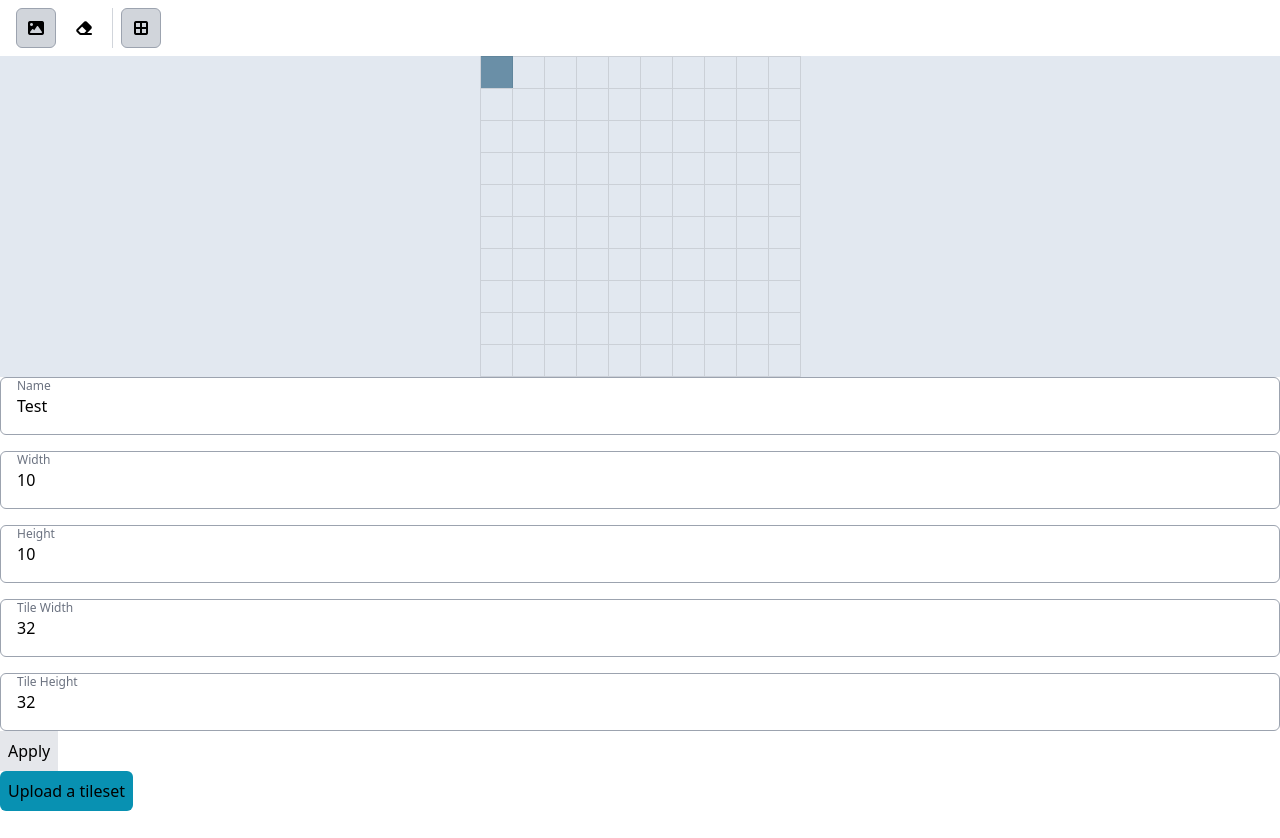
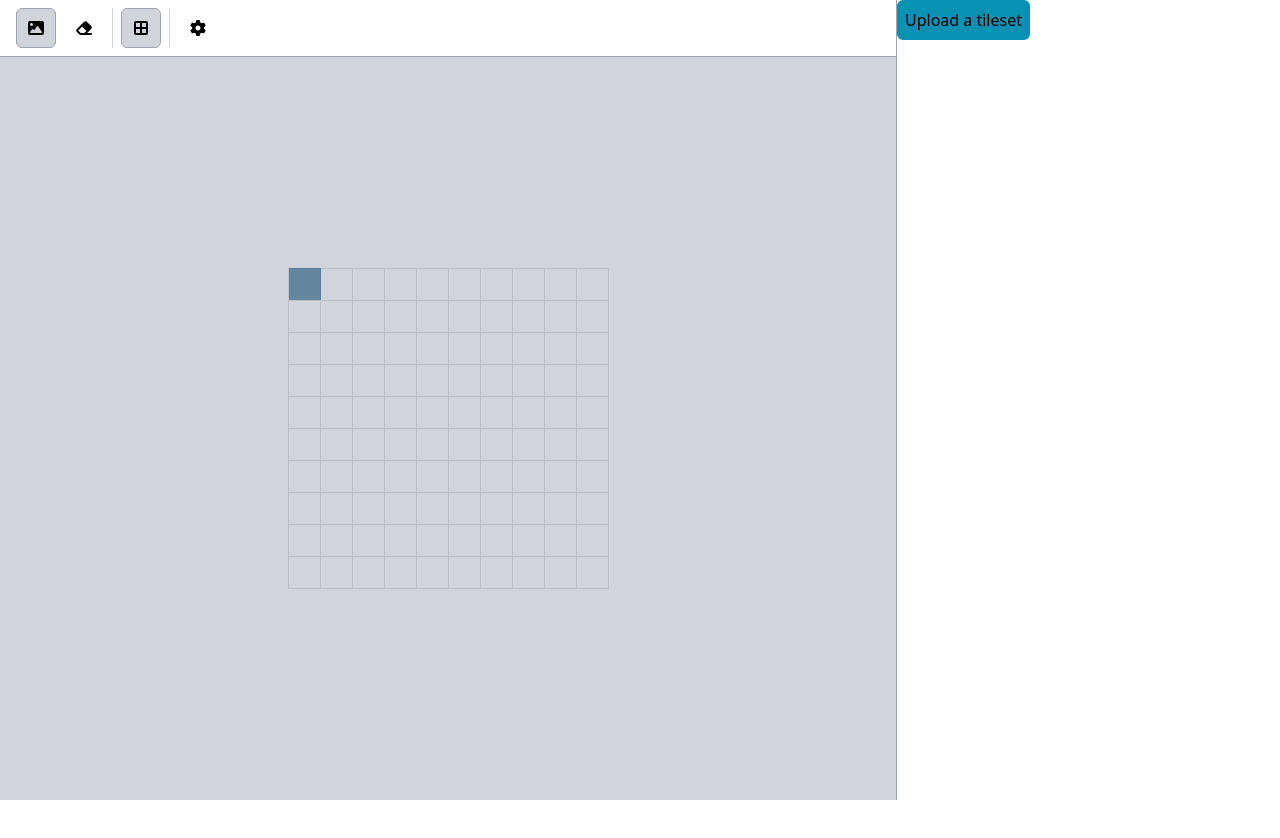
Before and after one commit to dylanclaywell/tile-titan-deprecated, a React (Vite) app: page / in a window 1280 px wide. After the commit the page ends 800 px from the top, so only its background shows below. Built offline with nearby package versions, Linux system fonts and the light colour scheme.

Commit message:
Added better styles for the different screen views

```diff
--- a/index.html
+++ b/index.html
@@ -12,7 +12,7 @@
     ></script>
   </head>
   <body>
-    <div id="root"></div>
+    <div id="root" class="flex max-h-screen max-w-screen divide-x"></div>
     <script type="module" src="/src/main.tsx"></script>
   </body>
 </html>
--- a/src/App.tsx
+++ b/src/App.tsx
@@ -1,6 +1,6 @@
 import React from 'react'
 
-import TilesetViewer from './components/TilesetViewer'
+import { TilesetView } from './components/TilesetView'
 import { TilemapEditorView } from './components/TilemapEditorView'
 import { ToolProvider } from './contexts/ToolContext'
 
@@ -8,7 +8,7 @@ function App() {
   return (
     <ToolProvider>
       <TilemapEditorView />
-      <TilesetViewer />
+      <TilesetView />
     </ToolProvider>
   )
 }
--- a/src/components/TextField.tsx
+++ b/src/components/TextField.tsx
@@ -22,7 +22,7 @@ export default function TextField({
     <div className="flex flex-col">
       <label
         className={clsx(
-          'relative inline-block rounded-md p-4 border-gray-400 border-solid border',
+          'relative inline-block rounded-md p-4 border-gray-400 border-solid border cursor-text',
           {
             ['border-red-500']: hasError,
           }
--- a/src/components/TilemapEditor.tsx
+++ b/src/components/TilemapEditor.tsx
@@ -71,7 +71,7 @@ export function TilemapEditor({ tilemap }: Props) {
   return (
     <div
       id="tilemap-editor"
-      className="items-center flex justify-center bg-slate-200 relative"
+      className="items-center flex justify-center bg-gray-300 relative h-[calc(100%-3.5rem-1px)]"
     >
       <div
         ref={(el) => setRef(el)}
@@ -103,7 +103,7 @@ export function TilemapEditor({ tilemap }: Props) {
                   height: tilemap.tileHeight,
                 }}
               >
-                <img className="pointer-events-none outline-none" />
+                <img className="pointer-events-none outline-none select-none" />
               </div>
             )
           })
--- /dev/null
+++ b/src/components/TilemapEditorSettings.tsx
@@ -0,0 +1,135 @@
+import React, { useState } from 'react'
+import z from 'zod'
+
+import TextField from './TextField'
+import { Tilemap, TilemapType } from '../types/tilemap'
+import { generateMap } from '../utils/generateMap'
+
+const FormElement = z.instanceof(HTMLFormElement)
+const FormData = z.object({
+  name: z.instanceof(HTMLInputElement),
+  width: z.instanceof(HTMLInputElement),
+  height: z.instanceof(HTMLInputElement),
+  tileWidth: z.instanceof(HTMLInputElement),
+  tileHeight: z.instanceof(HTMLInputElement),
+})
+
+export interface Props {
+  isOpen: boolean
+  updateTilemap: (tilemap: TilemapType) => void
+  tilemap: TilemapType
+  onClose: () => void
+}
+
+export function TilemapEditorSettings({
+  isOpen,
+  updateTilemap,
+  tilemap,
+  onClose,
+}: Props) {
+  const [errors, setErrors] = useState<z.ZodIssue[]>()
+
+  function hasError(name: string) {
+    return errors?.some((error) => error.path.includes(name)) ?? false
+  }
+
+  function getErrorText(name: string) {
+    const error = errors?.find((error) => error.path.includes(name))
+    return error?.message ?? ''
+  }
+
+  if (!isOpen) return null
+
+  function onSubmit(e: React.FormEvent<HTMLFormElement>) {
+    e.preventDefault()
+
+    try {
+      const form = FormElement.parse(e.target)
+      const formData = FormData.parse(form)
+      const newTilemap = Tilemap.omit({ data: true }).parse({
+        name: formData.name.value,
+        width: Number(formData.width.value),
+        height: Number(formData.height.value),
+        tileWidth: Number(formData.tileWidth.value),
+        tileHeight: Number(formData.tileHeight.value),
+      })
+
+      updateTilemap({
+        ...newTilemap,
+        data: generateMap(
+          Number(formData.width.value),
+          Number(formData.height.value)
+        ),
+      })
+      setErrors([])
+    } catch (error) {
+      if (error instanceof z.ZodError) {
+        setErrors(error.errors)
+      }
+    }
+  }
+
+  return (
+    <>
+      <div className="absolute top-0 bottom-0 left-0 right-0 bg-gray-500 opacity-50 z-40" />
+      <form
+        className="absolute top-1/2 left-1/2 transform -translate-x-1/2 -translate-y-1/2 w-96 p-4 bg-white border border-gray-300 rounded-md shadow-md z-50"
+        onSubmit={onSubmit}
+      >
+        <div className="flex flex-col gap-4">
+          <TextField
+            label="Name"
+            hasError={hasError('name')}
+            hintText={getErrorText('name')}
+            inputProps={{ name: 'name', defaultValue: tilemap.name }}
+          />
+          <TextField
+            label="Width"
+            hasError={hasError('width')}
+            hintText={getErrorText('width')}
+            inputProps={{ name: 'width', defaultValue: tilemap.width }}
+          />
+          <TextField
+            label="Height"
+            hasError={hasError('height')}
+            hintText={getErrorText('height')}
+            inputProps={{
+              name: 'height',
+              defaultValue: tilemap.height,
+            }}
+          />
+          <TextField
+            label="Tile Width"
+            hasError={hasError('tileWidth')}
+            hintText={getErrorText('tileWidth')}
+            inputProps={{
+              name: 'tileWidth',
+              defaultValue: tilemap.tileWidth,
+            }}
+          />
+          <TextField
+            label="Tile Height"
+            hasError={hasError('tileHeight')}
+            hintText={getErrorText('tileHeight')}
+            inputProps={{
+              name: 'tileHeight',
+              defaultValue: tilemap.tileHeight,
+            }}
+          />
+        </div>
+        <div className="flex justify-end space-x-2 mt-2">
+          <button
+            type="button"
+            className="p-2 bg-gray-200 cursor-default rounded-md hover:bg-gray-300"
+            onClick={onClose}
+          >
+            Close
+          </button>
+          <button className="p-2 bg-gray-200 cursor-default rounded-md hover:bg-gray-300">
+            Apply
+          </button>
+        </div>
+      </form>
+    </>
+  )
+}
--- a/src/components/TilemapEditorView.tsx
+++ b/src/components/TilemapEditorView.tsx
@@ -1,28 +1,12 @@
-import React, { useContext } from 'react'
-import z from 'zod'
+import React from 'react'
 
-import TextField from './TextField'
-import { ToolContext } from '../contexts/ToolContext'
-import { TilemapEditorCursor } from './TilemapEditorCursor'
-import { Tilemap, TilemapType } from '../types/tilemap'
+import { TilemapType } from '../types/tilemap'
 import { TilemapEditor } from './TilemapEditor'
 import { Tools } from './Tools/Tools'
-
-const FormElement = z.instanceof(HTMLFormElement)
-const FormData = z.object({
-  name: z.instanceof(HTMLInputElement),
-  width: z.instanceof(HTMLInputElement),
-  height: z.instanceof(HTMLInputElement),
-  tileWidth: z.instanceof(HTMLInputElement),
-  tileHeight: z.instanceof(HTMLInputElement),
-})
-
-function generateMap(width: number, height: number) {
-  const rows = new Array(height).fill(0)
-  const columns = new Array(width).fill(0)
-
-  return rows.map(() => columns.map(() => 0))
-}
+import { ToolSection } from './Tools/ToolSection'
+import { Tool } from './Tools/Tool'
+import { TilemapEditorSettings } from './TilemapEditorSettings'
+import { generateMap } from '../utils/generateMap'
 
 const initialTilemap: TilemapType = {
   name: 'Test',
@@ -34,94 +18,38 @@ const initialTilemap: TilemapType = {
 }
 
 export function TilemapEditorView() {
+  const [showSettings, setShowSettings] = React.useState(false)
   const [tilemap, setTilemap] = React.useState<TilemapType>(initialTilemap)
-  const [errors, setErrors] = React.useState<z.ZodIssue[]>()
-
-  function hasError(name: string) {
-    return errors?.some((error) => error.path.includes(name)) ?? false
-  }
-
-  function getErrorText(name: string) {
-    const error = errors?.find((error) => error.path.includes(name))
-    return error?.message ?? ''
-  }
 
   return (
-    <div>
-      <Tools />
+    <div className="basis-[70vw] h-screen">
+      <Tools>
+        <ToolSection>
+          <Tool name="Tile" type="tile" icon="image" />
+          <Tool name="Erase" type="eraser" icon="eraser" />
+        </ToolSection>
+        <ToolSection>
+          <Tool name="Show Grid" type="grid" icon="border-all" />
+        </ToolSection>
+        <ToolSection>
+          <Tool
+            name="Tilemap Settings"
+            onClick={() => {
+              setShowSettings(true)
+            }}
+            icon="gear"
+          />
+        </ToolSection>
+      </Tools>
       <TilemapEditor tilemap={tilemap} />
-      <form
-        onSubmit={(e) => {
-          e.preventDefault()
-
-          try {
-            const form = FormElement.parse(e.target)
-            const formData = FormData.parse(form)
-            const newTilemap = Tilemap.omit({ data: true }).parse({
-              name: formData.name.value,
-              width: Number(formData.width.value),
-              height: Number(formData.height.value),
-              tileWidth: Number(formData.tileWidth.value),
-              tileHeight: Number(formData.tileHeight.value),
-            })
-
-            setTilemap({
-              ...newTilemap,
-              data: generateMap(
-                Number(formData.width.value),
-                Number(formData.height.value)
-              ),
-            })
-            setErrors([])
-          } catch (error) {
-            if (error instanceof z.ZodError) {
-              setErrors(error.errors)
-            }
-          }
+      <TilemapEditorSettings
+        isOpen={showSettings}
+        updateTilemap={setTilemap}
+        onClose={() => {
+          setShowSettings(false)
         }}
-      >
-        <div className="flex flex-col gap-4">
-          <TextField
-            label="Name"
-            hasError={hasError('name')}
-            hintText={getErrorText('name')}
-            inputProps={{ name: 'name', defaultValue: initialTilemap.name }}
-          />
-          <TextField
-            label="Width"
-            hasError={hasError('width')}
-            hintText={getErrorText('width')}
-            inputProps={{ name: 'width', defaultValue: initialTilemap.width }}
-          />
-          <TextField
-            label="Height"
-            hasError={hasError('height')}
-            hintText={getErrorText('height')}
-            inputProps={{ name: 'height', defaultValue: initialTilemap.height }}
-          />
-          <TextField
-            label="Tile Width"
-            hasError={hasError('tileWidth')}
-            hintText={getErrorText('tileWidth')}
-            inputProps={{
-              name: 'tileWidth',
-              defaultValue: initialTilemap.tileWidth,
-            }}
-          />
-          <TextField
-            label="Tile Height"
-            hasError={hasError('tileHeight')}
-            hintText={getErrorText('tileHeight')}
-            inputProps={{
-              name: 'tileHeight',
-              defaultValue: initialTilemap.tileHeight,
-            }}
-          />
-        </div>
-        <button className="p-2 bg-gray-200 cursor-default hover:bg-gray-300">
-          Apply
-        </button>
-      </form>
+        tilemap={tilemap}
+      />
     </div>
   )
 }
--- a/src/components/TilesetViewer.tsx
+++ b/src/components/TilesetView.tsx
@@ -4,7 +4,7 @@ import { TilesetUploader } from './TilesetUploader'
 import { TilesetType, getTilesets } from '../indexedDB/tileset'
 import { ToolContext } from '../contexts/ToolContext'
 
-export default function TilesetViewer() {
+export function TilesetView() {
   const [tilesets, setTilesets] = useState<TilesetType[]>([])
   const [imageIsLoaded, setImageIsLoaded] = useState(false)
   const [cursorRef, setCursorRef] = useState<HTMLDivElement | null>(null)
@@ -80,7 +80,7 @@ export default function TilesetViewer() {
     ) : null
 
   return (
-    <div>
+    <div className="overflow-scroll basis-[30vw] border-gray-400">
       {tilesets.map((tileset) => (
         <div key={tileset.id} className="relative">
           <img
--- a/src/components/Tools/Tool.tsx
+++ b/src/components/Tools/Tool.tsx
@@ -3,27 +3,36 @@ import clsx from 'clsx'
 
 import { ToolContext, ToolType } from '../../contexts/ToolContext'
 
-export interface Props {
-  type: ToolType
+type BaseProps = {
+  name: string
   icon: string
 }
 
-export function Tool({ type, icon }: Props) {
+export type Props =
+  | (BaseProps & {
+      type: ToolType
+    })
+  | (BaseProps & {
+      onClick: () => void
+    })
+
+export function Tool({ name, icon, ...rest }: Props) {
   const [toolState, { handleToolClick: setTool }] = useContext(ToolContext)
 
   return (
     <button
-      title="Delete"
+      title={name}
       className={clsx(
         'w-10 h-10 cursor-default hover:bg-gray-200 hover:border hover:border-gray-300 rounded-md',
         {
           'bg-gray-300 border border-gray-400':
-            toolState.tool.type === type ||
-            (type === 'grid' && toolState.showGrid),
+            'type' in rest &&
+            (toolState.tool.type === rest.type ||
+              (rest.type === 'grid' && toolState.showGrid)),
         }
       )}
       onClick={() => {
-        setTool(type)
+        'onClick' in rest ? rest.onClick() : setTool(rest.type)
       }}
     >
       <i className={`fa-solid fa-${icon}`}></i>
--- a/src/components/Tools/Tools.tsx
+++ b/src/components/Tools/Tools.tsx
@@ -1,17 +1,11 @@
 import React from 'react'
-import { Tool } from './Tool'
-import { ToolSection } from './ToolSection'
 
-export function Tools() {
+export interface Props {
+  children: React.ReactNode
+}
+
+export function Tools({ children }: Props) {
   return (
-    <div className="flex p-2 divide-x">
-      <ToolSection>
-        <Tool type="tile" icon="image" />
-        <Tool type="eraser" icon="eraser" />
-      </ToolSection>
-      <ToolSection>
-        <Tool type="grid" icon="border-all" />
-      </ToolSection>
-    </div>
+    <div className="flex p-2 divide-x border-b border-gray-400">{children}</div>
   )
 }
--- /dev/null
+++ b/src/utils/generateMap.ts
@@ -0,0 +1,6 @@
+export function generateMap(width: number, height: number) {
+  const rows = new Array(height).fill(0)
+  const columns = new Array(width).fill(0)
+
+  return rows.map(() => columns.map(() => 0))
+}
```
